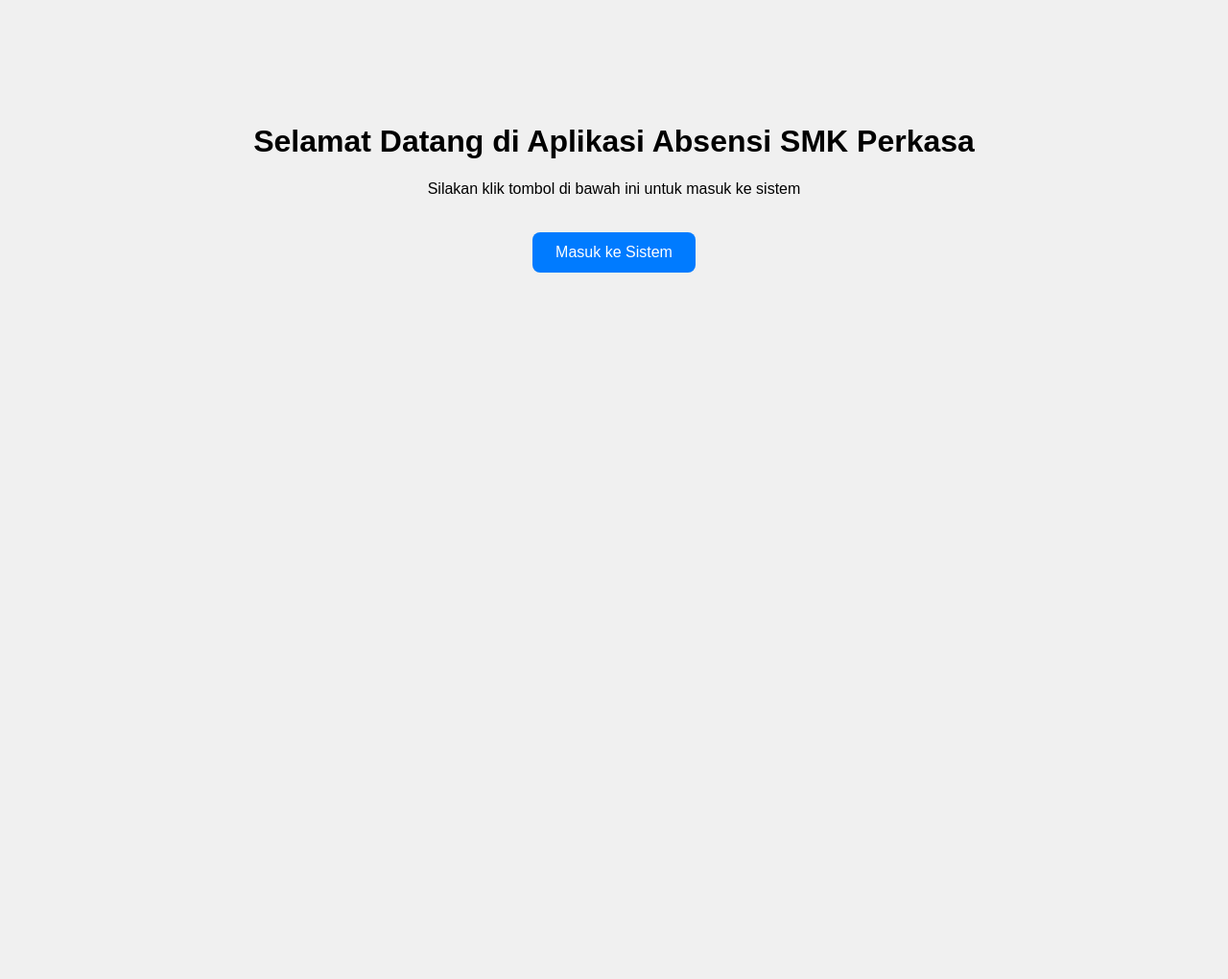
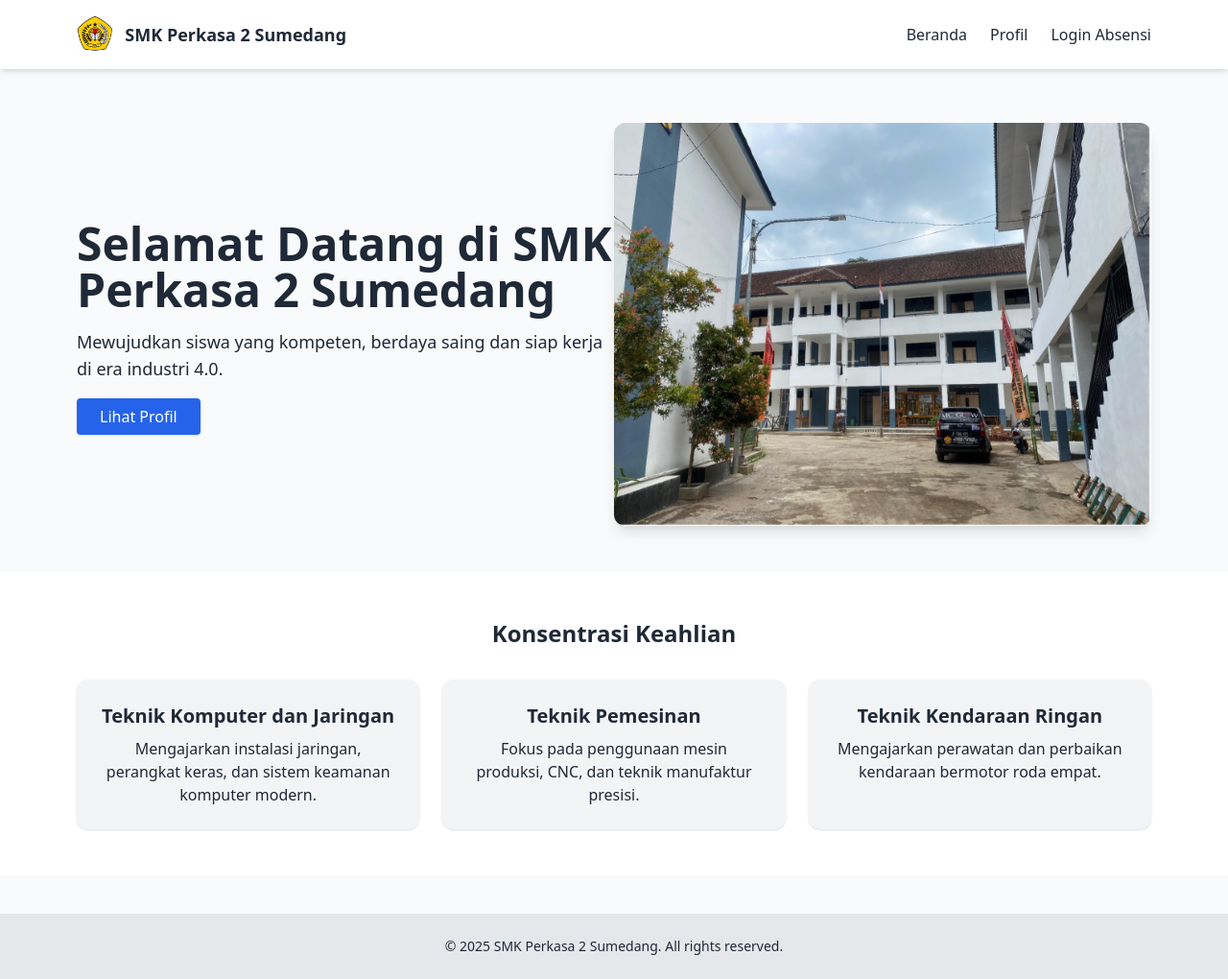
Before and after one commit to numanzamaludin/absensi, a PHP site: page / in a window 1280 px wide. Shown: the whole page at 96% size. Before the commit the page ends 284 px from the top, so only its background shows below. Run offline with PHP 8.4, Linux system fonts and the light colour scheme; some libraries are stand-ins or nearby versions.

Commit message:
landing page

```diff
--- a/app/views/guru/edit.php
+++ b/app/views/guru/edit.php
@@ -11,10 +11,10 @@
     <input type="password" name="password"><br><br>
 
 
-<select name="role" required>
+<!-- <select name="role" required>
         <option value="guru">Guru</option>
         <option value="admin">Admin</option>
-    </select><br><br>
+    </select><br><br> -->
 
 
     <button type="submit">Update</button>
--- /dev/null
+++ b/app/views/home.php
@@ -0,0 +1,101 @@
+<!DOCTYPE html>
+<html lang="id">
+<head>
+  <meta charset="UTF-8">
+  <meta name="viewport" content="width=device-width, initial-scale=1">
+  <title>SMK Perkasa 2 Sumedang</title>
+  <script src="https://cdn.tailwindcss.com"></script>
+</head>
+<body class="bg-gray-50 text-gray-800">
+
+  <!-- Navbar -->
+  <nav class="bg-white shadow-md fixed top-0 left-0 right-0 z-50">
+    <div class="max-w-6xl mx-auto px-4">
+      <div class="flex justify-between items-center py-4">
+        <div class="flex items-center space-x-3">
+          <img src="public/images/logo.png" alt="Logo" class="h-10">
+          <span class="text-lg font-bold">SMK Perkasa 2 Sumedang</span>
+        </div>
+
+        <div class="hidden md:flex space-x-6">
+          <a href="#" class="hover:text-blue-600">Beranda</a>
+          <a href="#profil" class="hover:text-blue-600">Profil</a>
+          <a href="public/index.php?page=login" class="hover:text-blue-600">Login Absensi</a>
+        </div>
+
+        <!-- Hamburger menu -->
+        <div class="md:hidden">
+          <button id="menuBtn" class="focus:outline-none">
+            <svg class="w-6 h-6" fill="none" stroke="currentColor" stroke-width="2"
+                 viewBox="0 0 24 24">
+              <path stroke-linecap="round" stroke-linejoin="round"
+                    d="M4 6h16M4 12h16M4 18h16"/>
+            </svg>
+          </button>
+        </div>
+      </div>
+    </div>
+
+    <!-- Mobile Menu -->
+    <div id="mobileMenu" class="hidden md:hidden px-4 pb-4">
+      <a href="#" class="block py-2">Beranda</a>
+      <a href="#profil" class="block py-2">Profil</a>
+      <a href="public/index.php?page=login" class="block py-2">Login Absensi</a>
+    </div>
+  </nav>
+
+  <!-- Hero Section -->
+  <section class="pt-20">
+    <div class="max-w-6xl mx-auto flex flex-col md:flex-row items-center px-4 py-12">
+      <div class="md:w-1/2">
+        <h1 class="text-3xl md:text-5xl font-bold mb-4">Selamat Datang di SMK Perkasa 2 Sumedang</h1>
+        <p class="text-lg mb-6">Mewujudkan siswa yang kompeten, berdaya saing dan siap kerja di era industri 4.0.</p>
+        <a href="#profil" class="bg-blue-600 text-white px-6 py-2 rounded shadow hover:bg-blue-700">
+          Lihat Profil
+        </a>
+      </div>
+      <div class="md:w-1/2 mt-8 md:mt-0">
+        <img src="public/images/hero.jpg" alt="Hero Image" class="rounded-xl shadow-lg">
+      </div>
+    </div>
+  </section>
+
+  <!-- Profil Section -->
+  <section id="profil" class="bg-white py-12">
+    <div class="max-w-6xl mx-auto px-4">
+      <h2 class="text-2xl font-bold text-center mb-8">Konsentrasi Keahlian</h2>
+      <div class="grid md:grid-cols-3 gap-6">
+        <!-- Card 1 -->
+        <div class="bg-gray-100 rounded-xl shadow p-6 text-center hover:shadow-lg transition">
+          <h3 class="text-xl font-semibold mb-2">Teknik Komputer dan Jaringan</h3>
+          <p>Mengajarkan instalasi jaringan, perangkat keras, dan sistem keamanan komputer modern.</p>
+        </div>
+        <!-- Card 2 -->
+        <div class="bg-gray-100 rounded-xl shadow p-6 text-center hover:shadow-lg transition">
+          <h3 class="text-xl font-semibold mb-2">Teknik Pemesinan</h3>
+          <p>Fokus pada penggunaan mesin produksi, CNC, dan teknik manufaktur presisi.</p>
+        </div>
+        <!-- Card 3 -->
+        <div class="bg-gray-100 rounded-xl shadow p-6 text-center hover:shadow-lg transition">
+          <h3 class="text-xl font-semibold mb-2">Teknik Kendaraan Ringan</h3>
+          <p>Mengajarkan perawatan dan perbaikan kendaraan bermotor roda empat.</p>
+        </div>
+      </div>
+    </div>
+  </section>
+
+  <footer class="text-center py-6 bg-gray-200 mt-10 text-sm">
+    &copy; <?= date('Y') ?> SMK Perkasa 2 Sumedang. All rights reserved.
+  </footer>
+
+  <!-- JS Hamburger Toggle -->
+  <script>
+    const btn = document.getElementById("menuBtn");
+    const menu = document.getElementById("mobileMenu");
+    btn.addEventListener("click", () => {
+      menu.classList.toggle("hidden");
+    });
+  </script>
+
+</body>
+</html>
--- a/index.php
+++ b/index.php
@@ -1,33 +1,4 @@
-<!DOCTYPE html>
-<html lang="id">
+<?php
+$page = $_GET['page'] ?? 'home';
 
-<head>
-    <meta charset="UTF-8">
-    <title>SMK Perkasa Absensi</title>
-    <style>
-        body {
-            font-family: sans-serif;
-            background: #f0f0f0;
-            text-align: center;
-            padding: 100px;
-        }
-
-        a {
-            display: inline-block;
-            padding: 12px 24px;
-            background-color: #007bff;
-            color: #fff;
-            text-decoration: none;
-            border-radius: 8px;
-            margin-top: 20px;
-        }
-    </style>
-</head>
-
-<body>
-    <h1>Selamat Datang di Aplikasi Absensi SMK Perkasa</h1>
-    <p>Silakan klik tombol di bawah ini untuk masuk ke sistem</p>
-    <a href="public/index.php?page=login">Masuk ke Sistem</a>
-</body>
-
-</html>
+require_once __DIR__ . '/app/views/' . $page . '.php';
```
Also changed, not shown: app/views/wali_kelas/_partial_rekap_harian_table.php (+7 -6 lines), public/assets/css/rekap_harian.css, public/images/hero.jpg (added), public/images/logo.png (added), 4 other files.
